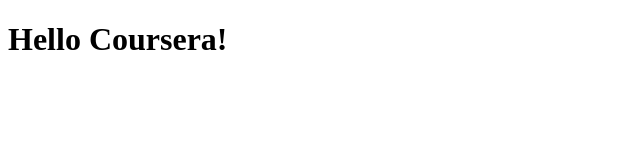
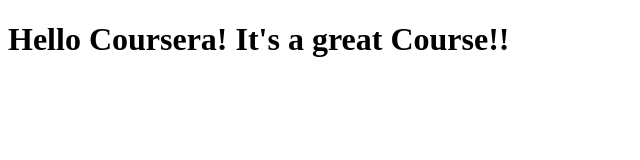
Before and after one commit to saniaafshar/coursera-test, a plain HTML site: page site/index.html in a window 1280 px wide. Shown: the whole page, without its empty margins (0-640 px from the left). Drawn offline with Linux system fonts and the light colour scheme.

Commit message:
Small addition to our page content.

```diff
--- a/site/index.html
+++ b/site/index.html
@@ -5,6 +5,6 @@
 	<title>Hello Coursera!</title>
 </head>
 <body>
-<h1>Hello Coursera!</h1>
+<h1>Hello Coursera! It's a great Course!!</h1>
 </body>
 </html>
```
